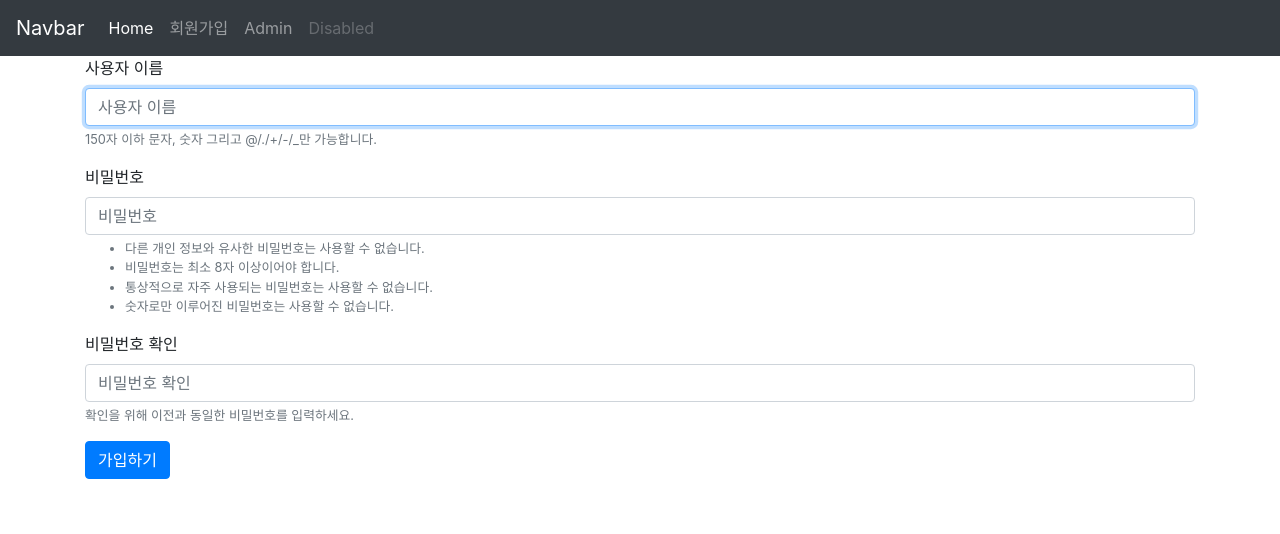
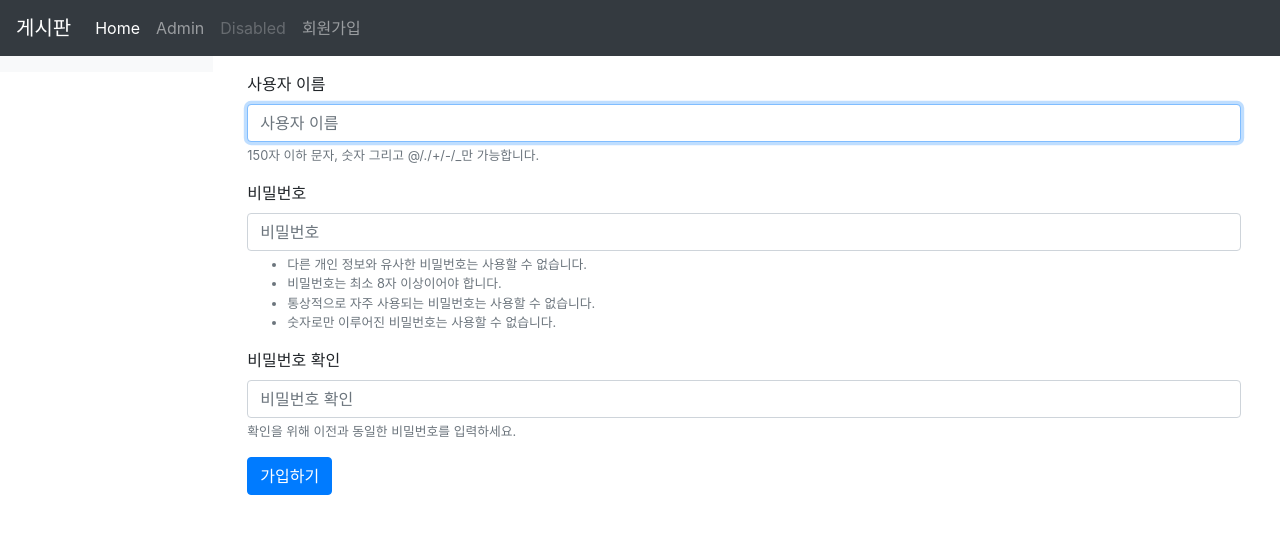
Before and after one commit to ssong10/django-crud, a Django app: page /accounts/signup/ in a window 1280 px wide. Shown: the top 534 px of the page. Run offline with Django 3.2, Linux system fonts and the light colour scheme; some libraries are stand-ins or nearby versions.

Commit message:
25 | Accounts login

```diff
--- a/accounts/urls.py
+++ b/accounts/urls.py
@@ -5,4 +5,5 @@ app_name = 'accounts'
 
 urlpatterns = [
     path('signup/',views.signup, name='signup'), # accounts Create
+    path('login/',views.login,name='login'),
 ]
--- a/accounts/views.py
+++ b/accounts/views.py
@@ -1,6 +1,6 @@
 from django.shortcuts import render,redirect
-from django.contrib.auth.forms import UserCreationForm
-from django.contrib.auth.forms import AuthenticationForm
+from django.contrib.auth.forms import UserCreationForm, AuthenticationForm
+from django.contrib.auth import login as auth_login
 
 # Create your views here.
 def signup(request):
@@ -15,3 +15,17 @@ def signup(request):
         'form': form
     }
     return render(request,'accounts/signup.html',context)
+
+def login(request):
+    if request.method =='POST':
+        form = AuthenticationForm(request,request.POST)
+        if form.is_valid():
+            user = form.get_user()
+            auth_login(request, user)
+            return redirect('articles:index')
+    else:
+        form = AuthenticationForm()
+    context = {
+        'form' : form
+    }
+    return render(request,'accounts/login.html',context)
--- a/articles/templates/articles/base.html
+++ b/articles/templates/articles/base.html
@@ -16,22 +16,33 @@
 </head>
 <body>
   <nav class="navbar navbar-expand-lg navbar-dark bg-dark">
-    <a class="navbar-brand" href={% url 'articles:index' %}>Navbar</a>
+    <a class="navbar-brand" href={% url 'articles:index' %}>게시판</a>
     <button class="navbar-toggler" type="button" data-toggle="collapse" data-target="#navbarNavAltMarkup" aria-controls="navbarNavAltMarkup" aria-expanded="false" aria-label="Toggle navigation">
       <span class="navbar-toggler-icon"></span>
     </button>
     <div class="collapse navbar-collapse" id="navbarNavAltMarkup">
       <div class="navbar-nav">
         <a class="nav-item nav-link active" href={% url 'articles:index' %}>Home <span class="sr-only">(current)</span></a>
-        <a class="nav-item nav-link" href={% url 'accounts:signup' %}>회원가입</a>
         <a class="nav-item nav-link" href=http://127.00.01:8000/admin>Admin</a>
         <a class="nav-item nav-link disabled" href="#" tabindex="-1" aria-disabled="true">Disabled</a>
       </div>
+      <div class="navbar-nav mr">
+        <a class="nav-item nav-link" href={% url 'accounts:signup' %}>회원가입</a>
+      </div>
     </div>
   </nav>
-  <div class="container">
-    {% block body %}
-    {% endblock %}
+  <div class="container-fluid">
+    <div class="row">
+      <nav class='col-md-2 d-none d-md-block bg-light sidebar'>
+        <div class="sidebar-sticky">
+          <p> {{ user.username }} <p>
+        </div>
+      </nav>
+    </div>
+    <main class="col-md-9 ml-sm-auto col-lg-10 px-4">
+      {% block body %}
+      {% endblock %}
+    </main>
   </div>
 
   <script src="https://code.jquery.com/jquery-3.3.1.slim.min.js" integrity="sha384-q8i/X+965DzO0rT7abK41JStQIAqVgRVzpbzo5smXKp4YfRvH+8abtTE1Pi6jizo" crossorigin="anonymous"></script>
--- a/articles/views.py
+++ b/articles/views.py
@@ -9,7 +9,6 @@ from IPython import embed
 # Create your views here.
 def index(request):
     articles = Article.objects.order_by('-id')
-    embed()
     context = {
         'articles' : articles
     }
```
Also changed, not shown: accounts/templates/accounts/login.html (added, +10 -0 lines), db.sqlite3.
